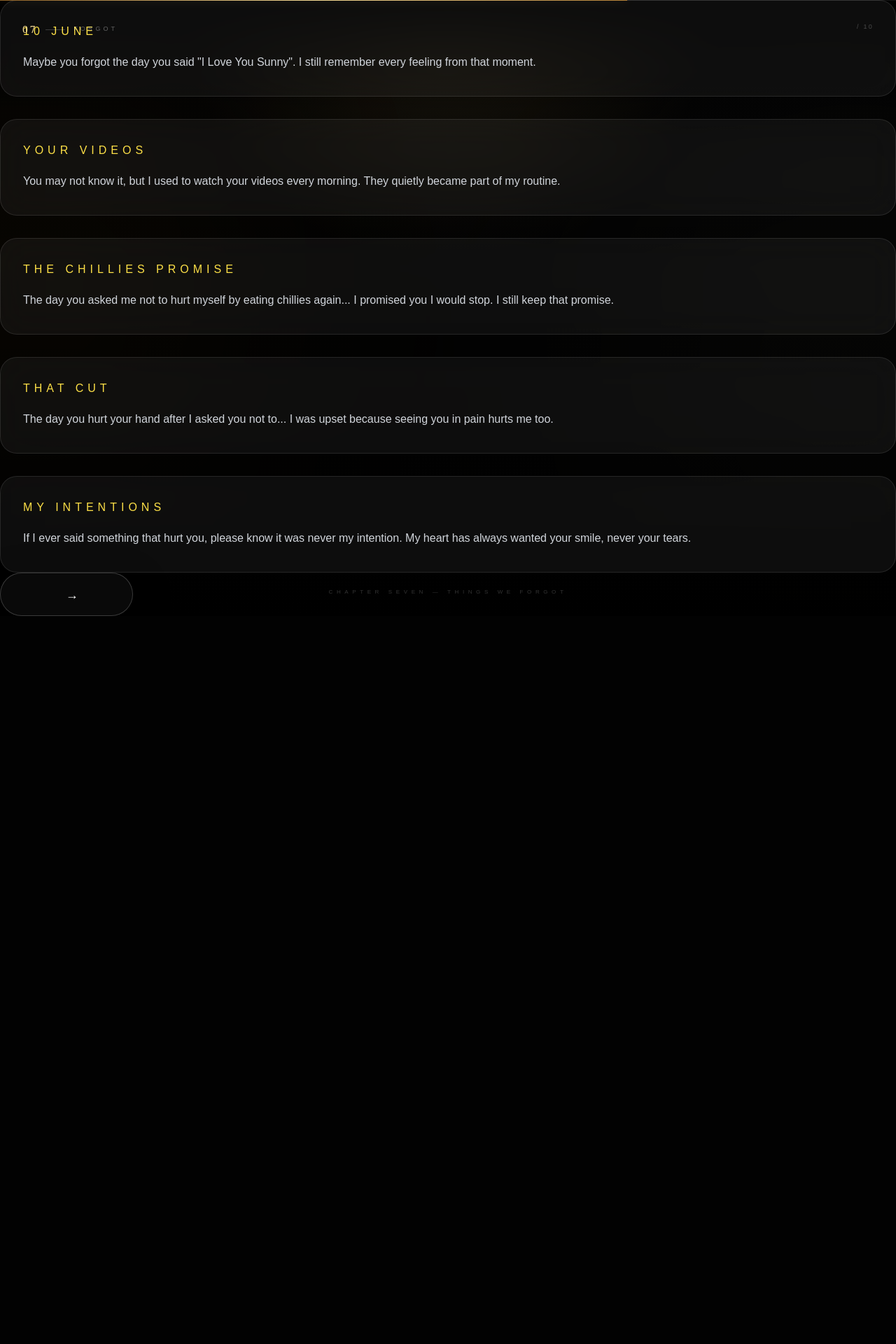
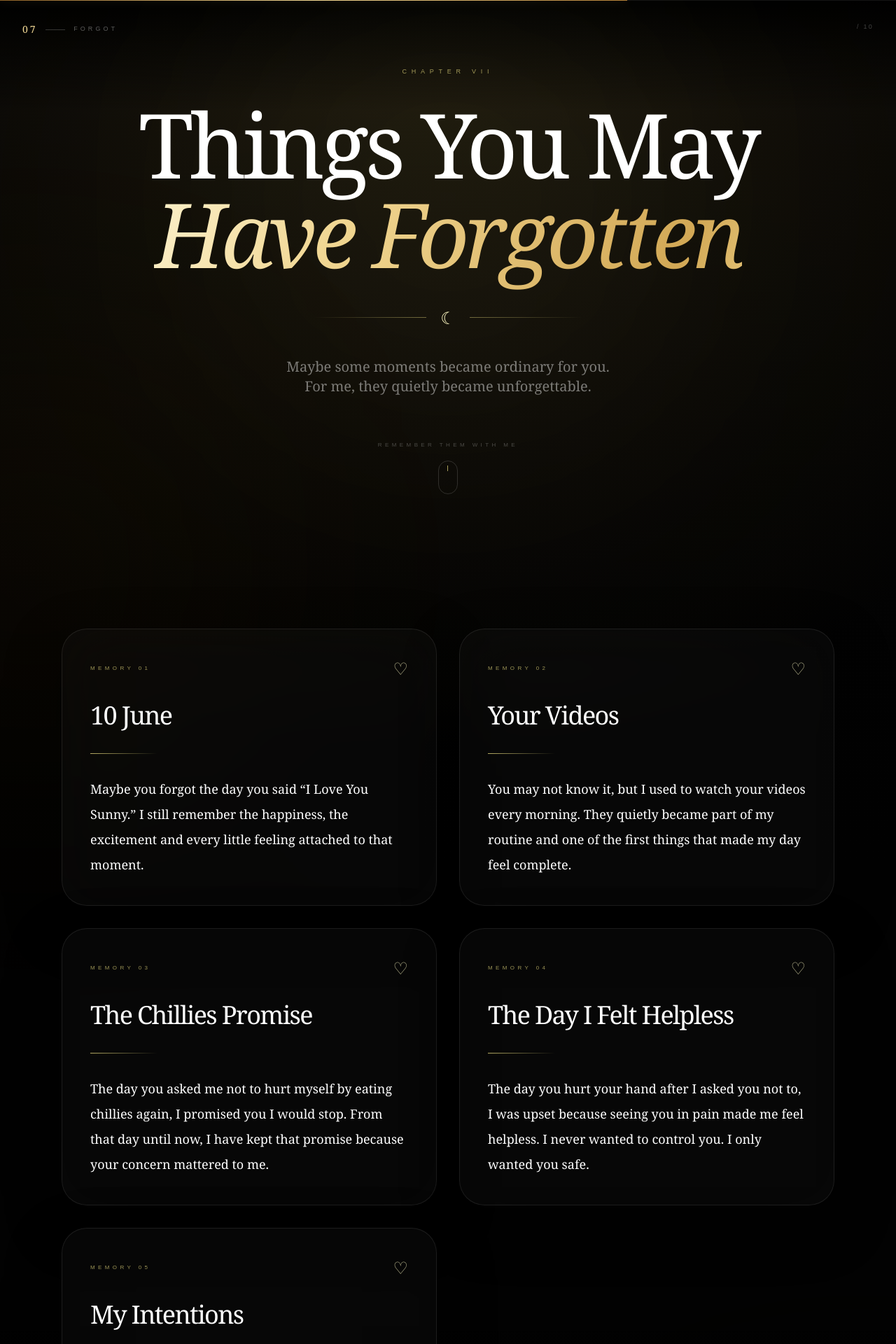
Before and after one commit to ranarayyanali13-alt/The-Only-Love-I-Have, a Next.js app: page /forgot in a window 1280 px wide. Shown: the top 1920 px of the page at 70% size. Before the commit the page ends 880 px from the top, so only its background shows below. Built offline with nearby package versions, Linux system fonts and the light colour scheme.

Commit message:
Update page.tsx

```diff
--- a/app/forgot/page.tsx
+++ b/app/forgot/page.tsx
@@ -6,45 +6,186 @@ import NavigationButton from '@/components/NavigationButton';
 const forgotten = [
   {
     title: '10 June',
-    text: 'Maybe you forgot the day you said "I Love You Sunny". I still remember every feeling from that moment.',
+    text:
+      'Maybe you forgot the day you said “I Love You Sunny.” I still remember the happiness, the excitement and every little feeling attached to that moment.',
   },
   {
     title: 'Your Videos',
-    text: 'You may not know it, but I used to watch your videos every morning. They quietly became part of my routine.',
+    text:
+      'You may not know it, but I used to watch your videos every morning. They quietly became part of my routine and one of the first things that made my day feel complete.',
   },
   {
     title: 'The Chillies Promise',
-    text: 'The day you asked me not to hurt myself by eating chillies again... I promised you I would stop. I still keep that promise.',
+    text:
+      'The day you asked me not to hurt myself by eating chillies again, I promised you I would stop. From that day until now, I have kept that promise because your concern mattered to me.',
   },
   {
-    title: 'That Cut',
-    text: 'The day you hurt your hand after I asked you not to... I was upset because seeing you in pain hurts me too.',
+    title: 'The Day I Felt Helpless',
+    text:
+      'The day you hurt your hand after I asked you not to, I was upset because seeing you in pain made me feel helpless. I never wanted to control you. I only wanted you safe.',
   },
   {
     title: 'My Intentions',
-    text: 'If I ever said something that hurt you, please know it was never my intention. My heart has always wanted your smile, never your tears.',
+    text:
+      'If I ever said something that hurt you, please know it was never my intention. My heart has always wanted your peace, your smile and your happiness.',
   },
 ];
 
 export default function ForgotPage() {
   return (
     <PageLayout eyebrow="Chapter Seven — Things We Forgot">
-      <div className="space-y-8">
-        {forgotten.map((item, index) => (
-          <div
-            key={index}
-            className="rounded-3xl border border-white/10 bg-white/5 p-8 backdrop-blur-xl transition-all duration-500 hover:border-yellow-300/30 hover:bg-white/10"
+      <section className="relative z-10 flex min-h-screen min-h-[100svh] items-center justify-center overflow-hidden px-6 py-24 text-center">
+        <div className="pointer-events-none absolute left-1/2 top-[35%] h-[620px] w-[620px] -translate-x-1/2 -translate-y-1/2 rounded-full bg-yellow-200/[0.05] blur-[180px]" />
+
+        <div className="relative mx-auto max-w-5xl">
+          <p className="text-[9px] uppercase tracking-[0.75em] text-yellow-200/60">
+            Chapter VII
+          </p>
+
+          <h1 className="luxury-title mt-8 text-6xl leading-[0.9] text-white sm:text-7xl md:text-9xl">
+            Things You May
+            <br />
+
+            <span className="gold-text italic">
+              Have Forgotten
+            </span>
+          </h1>
+
+          <div className="mx-auto mt-10 flex max-w-sm items-center gap-5">
+            <span className="h-px flex-1 bg-gradient-to-r from-transparent to-yellow-200/40" />
+
+            <span className="font-serif text-2xl text-yellow-100">
+              ☾
+            </span>
+
+            <span className="h-px flex-1 bg-gradient-to-l from-transparent to-yellow-200/40" />
+          </div>
+
+          <p className="mx-auto mt-10 max-w-2xl font-serif text-lg font-light leading-9 text-white/45 sm:text-xl">
+            Maybe some moments became ordinary for you.
+            <br />
+            For me, they quietly became unforgettable.
+          </p>
+
+          <button
+            type="button"
+            onClick={() => {
+              document
+                .getElementById('forgotten-moments')
+                ?.scrollIntoView({
+                  behavior: 'smooth',
+                });
+            }}
+            className="group mt-16 inline-flex flex-col items-center gap-4 text-white/25 transition-colors duration-500 hover:text-yellow-100"
           >
-            <p className="mb-4 uppercase tracking-[6px] text-yellow-300">
-              {item.title}
-            </p>
+            <span className="text-[8px] uppercase tracking-[0.55em]">
+              Remember Them With Me
+            </span>
 
-            <p className="leading-8 text-gray-300">{item.text}</p>
+            <span className="flex h-12 w-7 justify-center rounded-full border border-white/15 pt-2">
+              <span className="h-2 w-px animate-bounce bg-yellow-200/65" />
+            </span>
+          </button>
+        </div>
+      </section>
+
+      <section
+        id="forgotten-moments"
+        className="relative z-10 mx-auto max-w-6xl px-6 py-24"
+      >
+        <div className="grid gap-8 md:grid-cols-2">
+          {forgotten.map((item, index) => (
+            <article
+              key={item.title}
+              className="
+                group
+                relative
+                overflow-hidden
+                rounded-[36px]
+                border
+                border-white/[0.09]
+                bg-white/[0.025]
+                p-8
+                shadow-[0_28px_80px_rgba(0,0,0,0.4)]
+                backdrop-blur-2xl
+                transition-all
+                duration-700
+                hover:-translate-y-2
+                hover:border-yellow-200/30
+                hover:bg-yellow-100/[0.045]
+                sm:p-10
+              "
+            >
+              <div className="pointer-events-none absolute inset-0 bg-gradient-to-br from-yellow-100/[0.06] via-transparent to-transparent opacity-0 transition-opacity duration-700 group-hover:opacity-100" />
+
+              <div className="relative z-10">
+                <div className="flex items-center justify-between gap-5">
+                  <p className="text-[8px] uppercase tracking-[0.55em] text-yellow-200/60">
+                    Memory {String(index + 1).padStart(2, '0')}
+                  </p>
+
+                  <span className="font-serif text-2xl text-yellow-100/70">
+                    ♡
+                  </span>
+                </div>
+
+                <h2 className="luxury-title mt-7 text-4xl leading-tight text-white">
+                  {item.title}
+                </h2>
+
+                <div className="mt-8 h-px w-24 bg-gradient-to-r from-yellow-200/70 to-transparent" />
+
+                <p className="mt-8 font-serif text-lg leading-9 text-white/48">
+                  {item.text}
+                </p>
+              </div>
+            </article>
+          ))}
+        </div>
+      </section>
+
+      <section className="relative z-10 flex min-h-screen min-h-[100svh] items-center justify-center overflow-hidden px-6 py-24 text-center">
+        <div className="pointer-events-none absolute left-1/2 top-1/2 h-[650px] w-[650px] -translate-x-1/2 -translate-y-1/2 rounded-full bg-yellow-200/[0.05] blur-[180px]" />
+
+        <div className="relative mx-auto max-w-4xl">
+          <p className="text-[9px] uppercase tracking-[0.7em] text-yellow-200/55">
+            Some Things Never Left Me
+          </p>
+
+          <h2 className="luxury-title mt-8 text-5xl leading-[0.95] text-white sm:text-6xl md:text-8xl">
+            Maybe You Forgot
+            <br />
+
+            <span className="gold-text italic">
+              But My Heart Did Not
+            </span>
+          </h2>
+
+          <div className="mx-auto mt-10 flex max-w-xs items-center gap-4">
+            <span className="h-px flex-1 bg-gradient-to-r from-transparent to-yellow-200/40" />
+
+            <span className="font-serif text-2xl text-yellow-100">
+              ♡
+            </span>
+
+            <span className="h-px flex-1 bg-gradient-to-l from-transparent to-yellow-200/40" />
           </div>
-        ))}
-      </div>
 
-      <NavigationButton text="Continue" href="/sorry" />
+          <p className="mx-auto mt-9 max-w-2xl font-serif text-lg font-light leading-9 text-white/45 sm:text-xl">
+            These were not just moments.
+            <br />
+            They became habits, promises and feelings that still live inside me.
+          </p>
+
+          <div className="mt-14">
+            <NavigationButton
+              href="/sorry"
+              label="One Honest Chapter"
+              loadingLabel="Opening My Apology..."
+            />
+          </div>
+        </div>
+      </section>
     </PageLayout>
   );
 }
```
